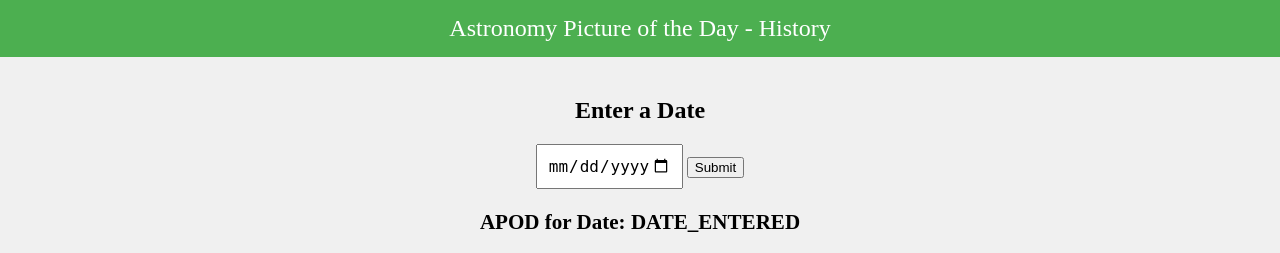
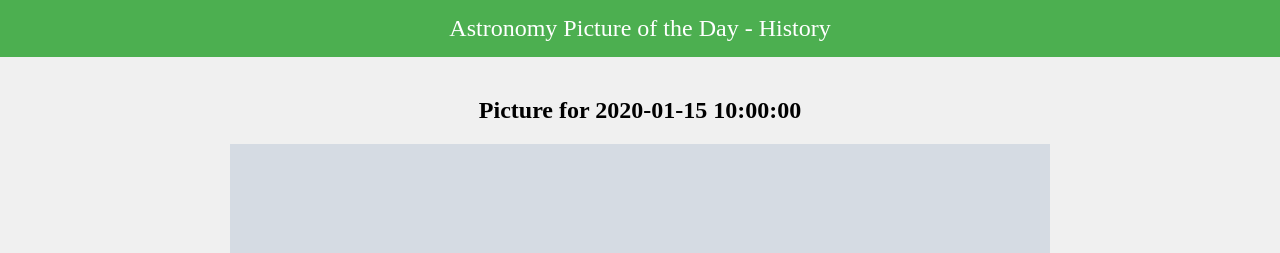
Before and after one commit to ridewithkam/kampython-labs, a Flask app: template lab08/templates/history.html in a window 1280 px wide. Shown: the top 253 px of the page. Run offline with Flask 3, Linux system fonts and the light colour scheme; the template is opened without the code that fills it: most values are stand-ins (such as "Sample title", 1, 10 or a date in 2020); grey boxes marked "Sample" are stand-in pictures.

Commit message:
lab 08 commit
lab 8
ugh

```diff
--- a/lab08/app.py
+++ b/lab08/app.py
@@ -1,27 +1,43 @@
+import requests
 from flask import Flask, render_template, request
-from apod import get_apod_for_date  # Import model function
 
 app = Flask(__name__)
 
+# Function to get APOD (Astronomy Picture of the Day) from NASA API
+def get_apod_for_date(date=None):
+    api_key = "DEMO_KEY"
+    url = "https://api.nasa.gov/planetary/apod?api_key=" + api_key
+
+    if date:
+        url += f"&date={date}"  # Add the date parameter to the API request
+
+    response = requests.get(url)
+
+    if response.status_code == 200:
+        data = response.json()
+        image_url = data['url']
+        description = data['explanation']
+        date = data['date']
+        copyright_info = data.get('copyright', 'No copyright info available')
+        return image_url, description, date, copyright_info
+    else:
+        raise Exception(f"API request failed with status code {response.status_code}")
+
+# Home route (display today's APOD)
 @app.route('/')
 def home():
-    # Get APOD for today's date
     image_url, description, date, copyright_info = get_apod_for_date()
     return render_template('index.html', image_url=image_url, description=description, date=date, copyright_info=copyright_info)
 
+# History route (display APOD for a specific date)
 @app.route('/get_apod_by_date', methods=['GET'])
 def history():
-    # Get the date entered by the user from the query parameter
-    date = request.args.get('date')
-
+    date = request.args.get('date')  # Get the date from the query string
     if date:
-        # If a date is provided, use it to grab the APOD for date
         image_url, description, date, copyright_info = get_apod_for_date(date)
+        return render_template('history.html', image_url=image_url, description=description, date=date, copyright_info=copyright_info)
     else:
-        # If no date is provided, use today's date by default
-        image_url, description, date, copyright_info = get_apod_for_date()
-
-    return render_template('history.html', image_url=image_url, description=description, date=date, copyright_info=copyright_info)
+        return "Error: No date provided", 400  # Handle case where no date is provided
 
 if __name__ == '__main__':
     app.run(debug=True)
--- a/lab08/templates/history.html
+++ b/lab08/templates/history.html
@@ -3,7 +3,7 @@
 <head>
     <meta charset="UTF-8">
     <meta name="viewport" content="width=device-width, initial-scale=1.0">
-    <title>History of Astronomy Picture of the Day</title>
+    <title>Astronomy Picture of the Day History</title>
     <style>
         body {
             font-family: 'Times New Roman', Times, serif;
@@ -23,22 +23,23 @@
             padding: 15px;
             font-size: 24px;
         }
+        img {
+            width: 80%;
+            max-height: 500px;
+            object-fit: cover;
+            margin-bottom: 20px;
+        }
+        .description {
+            margin-top: 20px;
+            font-size: 18px;
+        }
         .footer {
             margin-top: 40px;
             text-align: center;
         }
-        input[type="date"] {
-            padding: 10px;
-            font-size: 16px;
-        }
-        .result {
-            margin-top: 20px;
-            font-size: 18px;
-        }
-        .result img {
-            width: 80%;
-            max-height: 500px;
-            object-fit: cover;
+        a {
+            color: #4CAF50;
+            text-decoration: none;
         }
     </style>
 </head>
@@ -48,20 +49,14 @@
     </div>
 
     <div class="container">
-        <h2>Enter a Date</h2>
-        <form action="history.html" method="GET">
-            <input type="date" name="date" min="1995-06-16" max="2025-12-31" required>
-            <button type="submit">Submit</button>
-        </form>
-
-        <div class="result">
-            <h3>APOD for Date: DATE_ENTERED</h3>
-            <img src="APOD_IMAGE_URL" alt="Astronomy Picture of the Day">
-            <p><strong>Description:</strong> APOD_DESCRIPTION</p>
-            <p><strong>Copyright:</strong> APOD_COPYRIGHT</p>
+        <h2>Picture for {{ date }}</h2>
+        <img src="{{ image_url }}" alt="Astronomy Picture of the Day">
+        <div class="description">
+            <p><strong>Description:</strong> {{ description }}</p>
+            <p><strong>Copyright:</strong> {{ copyright_info }}</p>
         </div>
 
-        <a href="index.html">Back to Home Page!</a>
+        <a href="/">Go back to Home</a>
     </div>
 
     <div class="footer">
```
Also changed, not shown: lab08/apod.py (+7 -13 lines), lab08/templates/index.html (+2 -6 lines).
